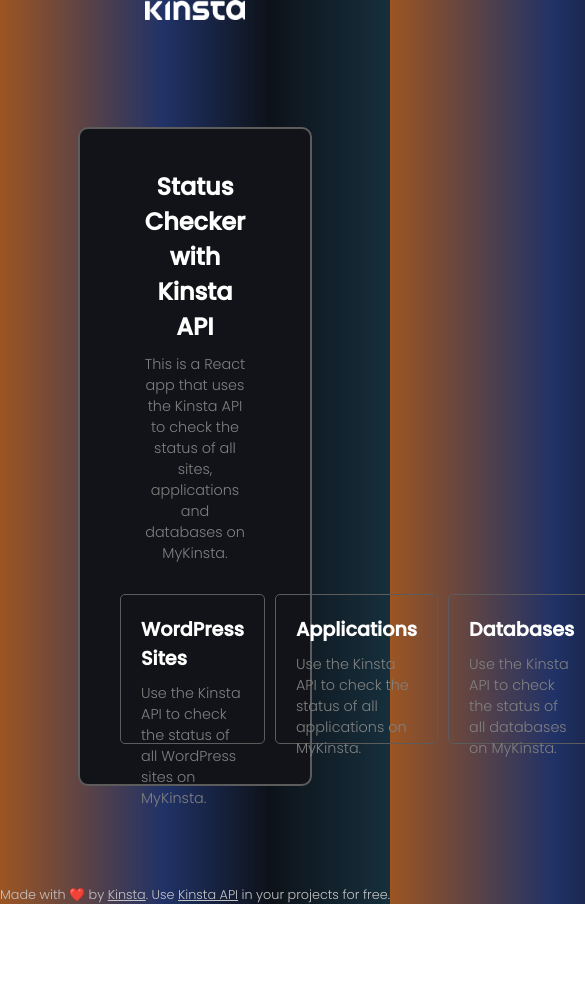
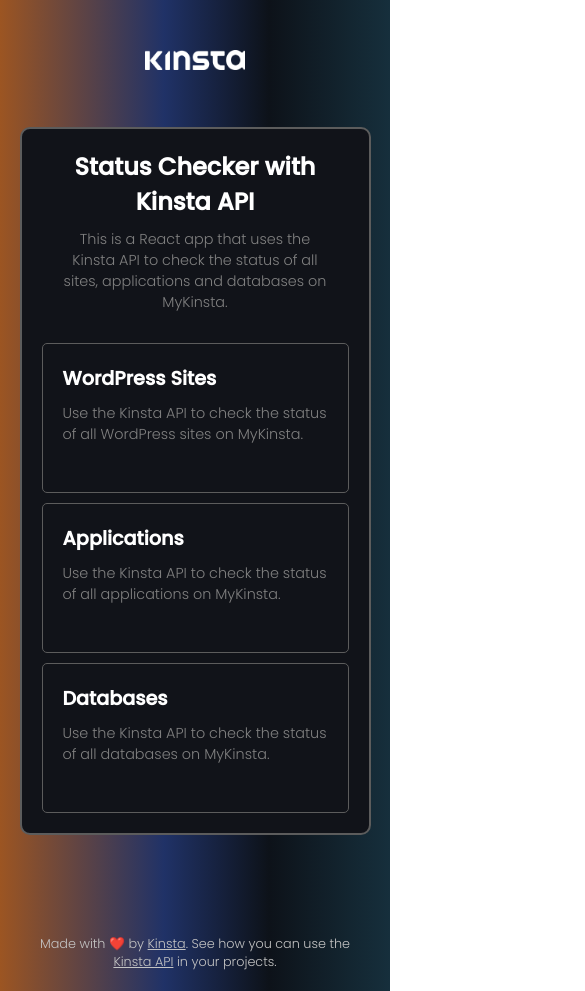
Before and after one commit to kinsta/status-checker, a React (Create React App) app: page / in a window 390 px wide. Shown: the whole page, 585 px wide, since content can reach past the window. Before the commit the page ends 904 px from the top, so only its background shows below. Built offline with nearby package versions, Linux system fonts and the light colour scheme.

Commit message:
first commit

```diff
--- a/src/components/Footer.jsx
+++ b/src/components/Footer.jsx
@@ -8,11 +8,11 @@
                 <a href="https://kinsta.com/" target="_blank" rel="noreferrer">
                     Kinsta
                 </a>
-                . Use{' '}
+                . See how you can use the {' '}
                 <a href="https://kinsta.com/docs/kinsta-api-intro/" target="_blank" rel="noreferrer">
                     Kinsta API
                 </a>{' '}
-                in your projects for free.
+                in your projects.
             </p>
         </div>
     )
--- a/src/index.css
+++ b/src/index.css
@@ -32,7 +32,7 @@
 
 .kinsta-logo {
   width: 100px;
-  margin-bottom: 100px;
+  margin: 0 0 100px;
 }
 
 .container {
@@ -93,8 +93,9 @@
 }
 
 .footer {
-  margin-top: 100px;
+  margin: 100px 0 0;
   text-align: center;
+  width: 100%;
 }
 
 .footer p {
@@ -105,6 +106,31 @@
 .footer p a {
   color: rgb(196, 196, 196);
   text-decoration: underline;
+}
+
+@media (max-width: 768px) {
+  .kinsta-logo {
+    width: 100px;
+    margin: 50px 0;
+  }
+
+  .container {
+    padding: 20px;
+    width: 90%;
+  }
+
+  .container-title {
+    width: 90%;
+  }
+
+  .services {
+    flex-direction: column;
+  }
+
+  .footer {
+    width: 80%;
+    margin: 100px 0 20px;
+  }
 }
 
 /* service section */
--- a/src/pages/Home.jsx
+++ b/src/pages/Home.jsx
@@ -1,11 +1,12 @@
 import { Link } from 'react-router-dom'
+
+import Header from '../components/Header'
+import Footer from '../components/Footer'
 
 const Home = () => {
     return (
         <div className="app-container">
-            <Link to="/">
-                <img src="./../kinsta-logo.png" alt="Kinsta Logo" className="kinsta-logo" />
-            </Link>
+            <Header />
             <div className="container">
                 <div className="container-title">
                     <h1 className="title">Status Checker with Kinsta API</h1>
@@ -41,23 +42,10 @@
                                 MyKinsta.
                             </p>
                         </div>
-
                     </Link>
                 </div>
             </div>
-            <div className="footer">
-                <p className="footer-text">
-                    Made with ❤️ by{' '}
-                    <a href="https://kinsta.com/" target="_blank" rel="noreferrer">
-                        Kinsta
-                    </a>
-                    . Use{' '}
-                    <a href="https://kinsta.com/docs/kinsta-api-intro/" target="_blank" rel="noreferrer">
-                        Kinsta API
-                    </a>{' '}
-                    in your projects for free.
-                </p>
-            </div>
+            <Footer />
         </div >
     )
 }
--- a/src/pages/Service.jsx
+++ b/src/pages/Service.jsx
@@ -50,6 +50,7 @@
         const data = await resp.json();
         let sitesData = data.company.sites;
         let site = sitesData.find(site => site.name === name || site.display_name === name);
+        if (site) {
             setName(site.display_name);
             if (site.status === 'live') {
                 setStatus('🟢 Running');
@@ -59,6 +60,9 @@
                 setStatus('🟡 Unknown');
             }
             setUniqueName('');
+        } else {
+            setUniqueName('No such site found for your account');
+        }
     }
 
     const CheckApplications = async (name) => {
@@ -79,6 +83,7 @@
         const data = await resp.json();
         let appsData = data.company.apps.items;
         let app = appsData.find(app => app.unique_name === name || app.name === name || app.display_name === name);
+        if (app) {
             setName(app.display_name);
             if (app.status === 'deploymentSuccess') {
                 setStatus('🟢 Running');
@@ -92,6 +97,9 @@
                 setStatus('🟡 Unknown');
             }
             setUniqueName('');
+        } else {
+            setUniqueName('No such app found for your account');
+        }
     }
 
     const CheckDatabases = async (name) => {
@@ -112,6 +120,7 @@
         const data = await resp.json();
         let databasesData = data.company.databases.items;
         let database = databasesData.find(database => database.name === name || database.display_name === name);
+        if (database) {
             setName(database.display_name);
             if (database.status === 'ready') {
                 setStatus('🟢 Running');
@@ -121,6 +130,9 @@
                 setStatus('🟡 Unknown');
             }
             setUniqueName('');
+        } else {
+            setUniqueName('No such database found for your account');
+        }
     }
 
     useEffect(() => {
```
Also changed, not shown: public/logo192.png (deleted), public/logo512.png (deleted). Lines whose indentation alone changed are shown as unchanged.
